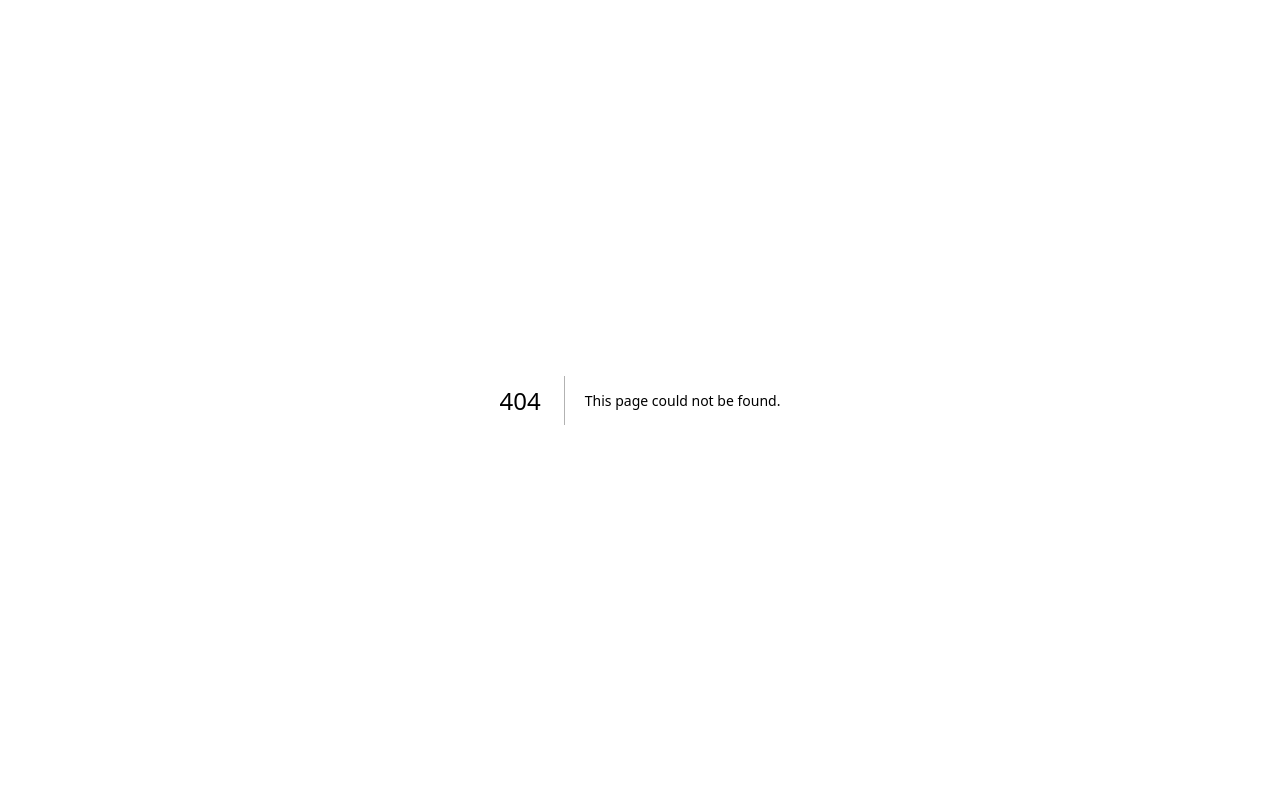
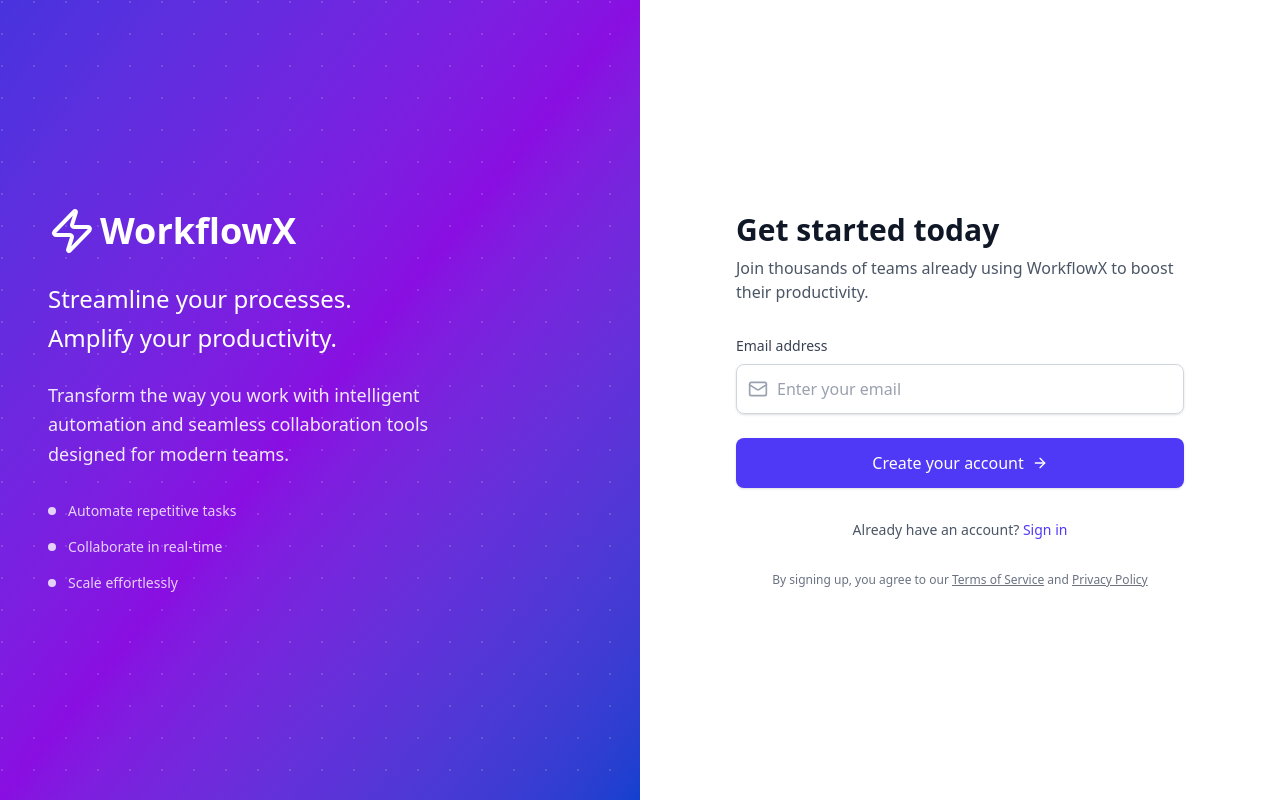
Before and after one commit to sumitjangir179/workflowx-frontend, a Next.js app: page /signup in a window 1280 px wide. Before the commit this address had no page. Built offline with nearby package versions, Linux system fonts and the light colour scheme.

Commit message:
feat: sign up route and component

```diff
--- /dev/null
+++ b/src/app/signup/page.tsx
@@ -0,0 +1,8 @@
+import React from "react";
+import SignupPage from "@/pages/auth/SignUp";
+
+const Page = () => {
+    return <SignupPage />;
+}
+
+export default Page;
--- /dev/null
+++ b/src/components/auth/SignUp.tsx
@@ -0,0 +1,186 @@
+"use client";
+
+import React, { useState } from "react";
+import { Workflow, ArrowRight, Mail, Zap } from "lucide-react";
+
+const SignUp = () => {
+  const [email, setEmail] = useState("");
+  const [isSubmitted, setIsSubmitted] = useState(false);
+
+  const handleSubmit = (e: React.FormEvent) => {
+    e.preventDefault();
+    setIsSubmitted(true);
+  };
+
+
+  return (
+    <div className="min-h-screen bg-white flex">
+      <div className="hidden lg:flex lg:w-1/2 bg-gradient-to-br from-indigo-600 via-purple-600 to-blue-700 relative overflow-hidden">
+        <div className="absolute inset-0 bg-black/10">
+          <div
+            className="absolute inset-0"
+            style={{
+              backgroundImage: `radial-gradient(circle at 2px 2px, rgba(255,255,255,0.15) 1px, transparent 0)`,
+              backgroundSize: "32px 32px",
+            }}
+          ></div>
+        </div>
+
+        <div className="relative flex flex-col justify-center px-12 text-white z-10">
+          <div className="mb-8">
+            <div className="flex items-center mb-6">
+              <Zap className="w-12 h-12 mr-1" />
+              <h1 className="text-4xl font-bold">WorkflowX</h1>
+            </div>
+            <h2 className="text-2xl font-light mb-6 leading-relaxed">
+              Streamline your processes.
+              <br />
+              Amplify your productivity.
+            </h2>
+            <p className="text-lg opacity-90 leading-relaxed max-w-md">
+              Transform the way you work with intelligent automation and
+              seamless collaboration tools designed for modern teams.
+            </p>
+          </div>
+
+          <div className="space-y-4 text-sm opacity-80">
+            <div className="flex items-center">
+              <div className="w-2 h-2 bg-white rounded-full mr-3"></div>
+              <span>Automate repetitive tasks</span>
+            </div>
+            <div className="flex items-center">
+              <div className="w-2 h-2 bg-white rounded-full mr-3"></div>
+              <span>Collaborate in real-time</span>
+            </div>
+            <div className="flex items-center">
+              <div className="w-2 h-2 bg-white rounded-full mr-3"></div>
+              <span>Scale effortlessly</span>
+            </div>
+          </div>
+        </div>
+      </div>
+
+      <div className="w-full lg:w-1/2 flex flex-col justify-center px-8 sm:px-16 lg:px-24">
+        <div className="flex lg:hidden items-center justify-center mb-8">
+          <Workflow className="w-8 h-8 mr-3 text-indigo-600" />
+          <h1 className="text-2xl font-bold text-gray-900">WorkflowX</h1>
+        </div>
+
+        <div className="w-full max-w-md mx-auto">
+          {!isSubmitted ? (
+            <>
+              <div className="mb-8">
+                <h2 className="text-3xl font-bold text-gray-900 mb-2">
+                  Get started today
+                </h2>
+                <p className="text-gray-600">
+                  Join thousands of teams already using WorkflowX to boost their
+                  productivity.
+                </p>
+              </div>
+
+              <form onSubmit={handleSubmit} className="space-y-6">
+                <div>
+                  <label
+                    htmlFor="email"
+                    className="block text-sm font-medium text-gray-700 mb-2"
+                  >
+                    Email address
+                  </label>
+                  <div className="relative">
+                    <div className="absolute inset-y-0 left-0 pl-3 flex items-center pointer-events-none">
+                      <Mail className="h-5 w-5 text-gray-400" />
+                    </div>
+                    <input
+                      id="email"
+                      type="email"
+                      value={email}
+                      onChange={(e) => setEmail(e.target.value)}
+                      required
+                      className="block w-full pl-10 pr-3 py-3 border border-gray-300 rounded-lg shadow-sm placeholder-gray-400 focus:outline-none focus:ring-2 focus:ring-indigo-500 focus:border-indigo-500 transition-colors text-gray-900"
+                      placeholder="Enter your email"
+                    />
+                  </div>
+                </div>
+
+                <button
+                  type="submit"
+                  className="w-full flex items-center justify-center py-3 px-4 border border-transparent rounded-lg shadow-sm text-white bg-indigo-600 hover:bg-indigo-700 focus:outline-none focus:ring-2 focus:ring-offset-2 focus:ring-indigo-500 transition-colors font-medium group"
+                >
+                  Create your account
+                  <ArrowRight className="ml-2 w-4 h-4 group-hover:translate-x-1 transition-transform" />
+                </button>
+              </form>
+
+              <div className="mt-8 text-center">
+                <p className="text-sm text-gray-600">
+                  Already have an account?{" "}
+                  <a
+                    href="#"
+                    className="font-medium text-indigo-600 hover:text-indigo-500 transition-colors"
+                  >
+                    Sign in
+                  </a>
+                </p>
+              </div>
+            </>
+          ) : (
+            <div className="text-center">
+              <div className="mb-6">
+                <div className="mx-auto w-16 h-16 bg-green-100 rounded-full flex items-center justify-center mb-4">
+                  <svg
+                    className="w-8 h-8 text-green-600"
+                    fill="none"
+                    stroke="currentColor"
+                    viewBox="0 0 24 24"
+                  >
+                    <path
+                      strokeLinecap="round"
+                      strokeLinejoin="round"
+                      strokeWidth={2}
+                      d="M5 13l4 4L19 7"
+                    />
+                  </svg>
+                </div>
+                <h2 className="text-2xl font-bold text-gray-900 mb-2">
+                  Check your email!
+                </h2>
+                <p className="text-gray-600">
+                  We've sent you a sign-up link at{" "}
+                  <span className="font-medium">{email}</span>
+                </p>
+              </div>
+              <button
+                onClick={() => setIsSubmitted(false)}
+                className="text-indigo-600 hover:text-indigo-500 font-medium transition-colors"
+              >
+                Try another email
+              </button>
+            </div>
+          )}
+
+          <div className="mt-8 text-center">
+            <p className="text-xs text-gray-500">
+              By signing up, you agree to our{" "}
+              <a
+                href="#"
+                className="underline hover:text-gray-700 transition-colors"
+              >
+                Terms of Service
+              </a>{" "}
+              and{" "}
+              <a
+                href="#"
+                className="underline hover:text-gray-700 transition-colors"
+              >
+                Privacy Policy
+              </a>
+            </p>
+          </div>
+        </div>
+      </div>
+    </div>
+  );
+};
+
+export default SignUp;
--- a/src/components/landing/Header.tsx
+++ b/src/components/landing/Header.tsx
@@ -1,6 +1,7 @@
 "use client"
 import React, { useState } from 'react';
 import { Menu, X, Zap } from 'lucide-react';
+import Link from 'next/link';
 
 const Header = () => {
   const [isMenuOpen, setIsMenuOpen] = useState(false);
@@ -17,8 +18,8 @@ const Header = () => {
           </div>
 
           <nav className="hidden md:flex items-center space-x-8">
-            <a href="#signin" className="text-gray-600 hover:text-gray-900 font-medium transition-colors">Sign In</a>
-            <a href="#signup" className="bg-gradient-to-r from-blue-500 to-blue-600 text-white px-6 py-2 rounded-lg font-medium hover:from-blue-600 hover:to-blue-700 transition-all duration-200 shadow-lg hover:shadow-xl transform hover:-translate-y-0.5">Sign Up</a>
+            <Link href="#signin" className="text-gray-600 hover:text-gray-900 font-medium transition-colors">Sign In</Link>
+            <Link href="signup" className="bg-gradient-to-r from-blue-500 to-blue-600 text-white px-6 py-2 rounded-lg font-medium hover:from-blue-600 hover:to-blue-700 transition-all duration-200 shadow-lg hover:shadow-xl transform hover:-translate-y-0.5">Sign Up</Link>
           </nav>
 
           <button
--- /dev/null
+++ b/src/pages/auth/SignUp.tsx
@@ -0,0 +1,8 @@
+import React from "react";
+import SignupComponent from "@/components/auth/SignUp";
+
+const SignupPage = () => {
+    return <SignupComponent />;
+}
+
+export default SignupPage;
```
